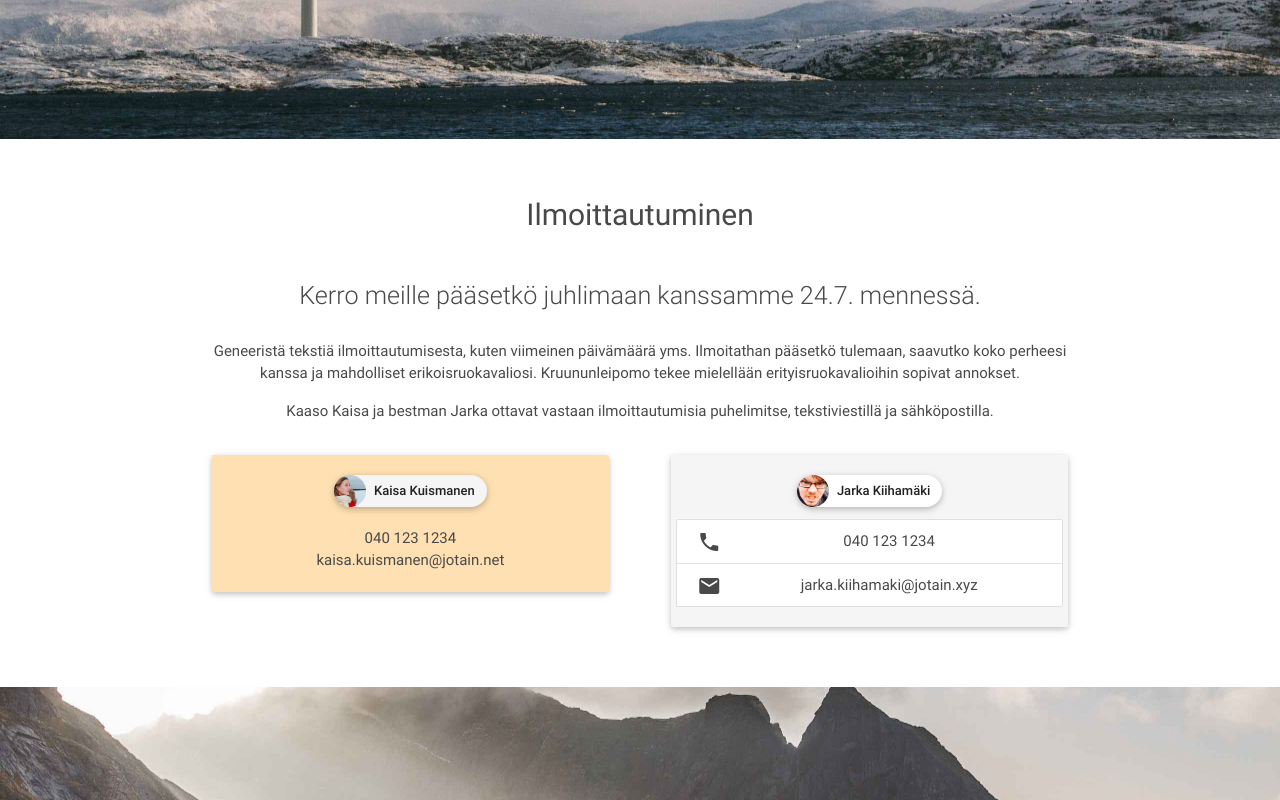
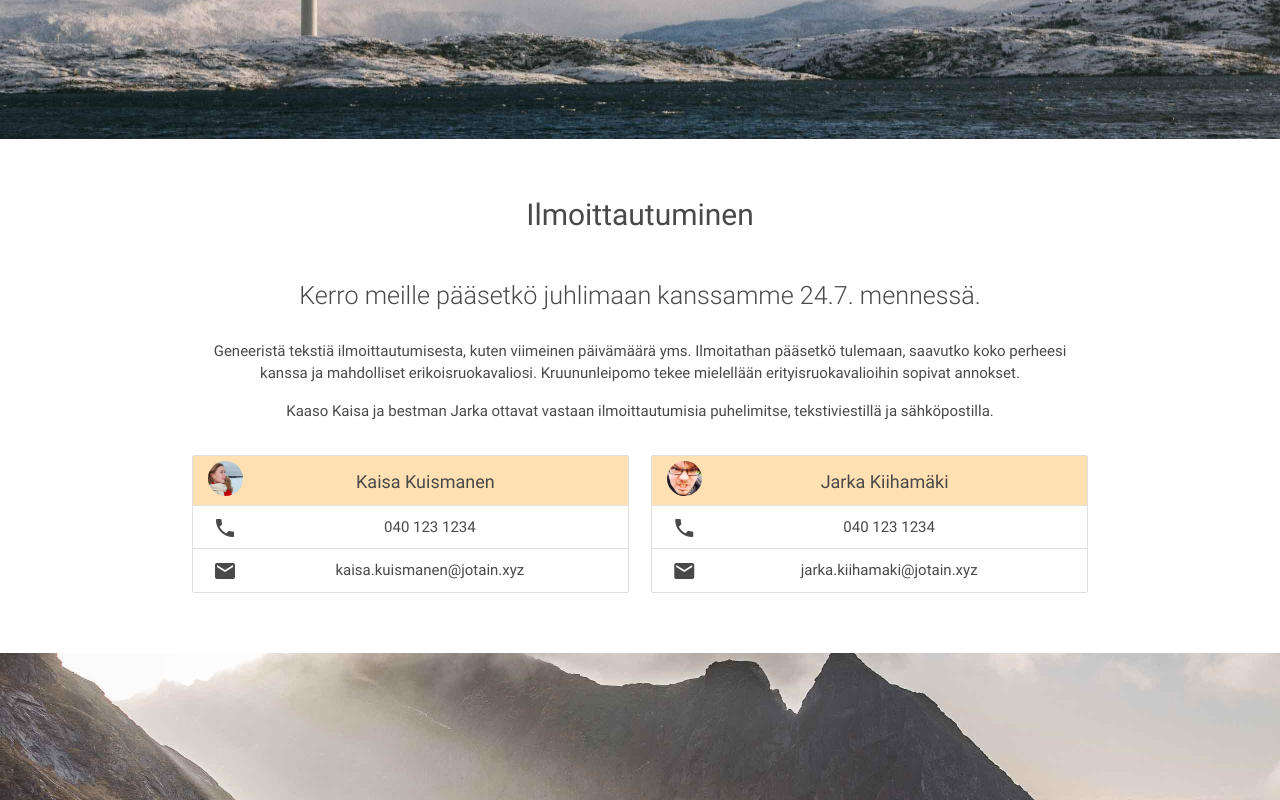
Before and after one commit to Misacorp/jasmiina-misa, a plain HTML site: page index.html in a window 1280 px wide. Shown: the part 2000-2800 px from the top of the page. Drawn offline with Linux system fonts and the light colour scheme.

Commit message:
Ilmoittautuminen contact list updated

```diff
--- a/css/style.css
+++ b/css/style.css
@@ -307,3 +307,17 @@ h1, h2, h3, h4, h5 {
   margin-left: 20px;
   margin-right: 20px;
 }
+
+.contact-list-header {
+  height: 50px;
+  line-height: 2.1rem !important;
+  font-size: 1.2rem;
+}
+
+.contact-list-image {
+  width: 100%;
+  max-width: 35px;
+  height: auto;
+  margin-left: -5px;
+  margin-top: -5px;
+}
--- a/index.html
+++ b/index.html
@@ -384,7 +384,7 @@ TODO:
     </div> -->
 
     <div class="row centered" style="padding-top: 10px;">
-      <div class="col s12 m6">
+      <!-- <div class="col s12 m6">
         <div class="card orange lighten-4 contact-card">
           <div class="chip z-depth-1 grey lighten-4 grey-text text-darken-4">
             <img src="img/kaisa.jpg" alt="Ota yhteyttä">
@@ -395,28 +395,28 @@ TODO:
             kaisa.kuismanen@jotain.net</p>
           </div>
         </div>
+      </div> -->
+
+      <div class="col s12 m6">
+        <ul class="collection">
+          <li class="collection-item orange lighten-4 z-depth-3 contact-list-header">
+            <img src="img/kaisa.jpg" class="circle left semibold contact-list-image">Kaisa Kuismanen</li>
+          <li class="collection-item">
+            <i class="material-icons left">phone</i>040 123 1234</li>
+          <li class="collection-item">
+            <i class="material-icons left hide-on-small-only">email</i>kaisa.kuismanen@jotain.xyz</li>
+        </ul>
       </div>
 
       <div class="col s12 m6">
-        <div class="card grey lighten-4 contact-card">
-          <div class="chip z-depth-1 white grey-text text-darken-4">
-            <img src="img/jarka.jpg" alt="Ota yhteyttä">
-            Jarka Kiihamäki
-          </div>
-
           <ul class="collection">
-                      <li class="collection-item">
-                        <i class="material-icons left">phone</i>040 123 1234</li>
-                      <li class="collection-item">
-                        <i class="material-icons left hide-on-small-only">email</i>jarka.kiihamaki@jotain.xyz</li>
+            <li class="collection-item orange lighten-4 z-depth-3 contact-list-header">
+              <img src="img/jarka.jpg" class="circle left semibold contact-list-image">Jarka Kiihamäki</li>
+            <li class="collection-item">
+              <i class="material-icons left">phone</i>040 123 1234</li>
+            <li class="collection-item">
+              <i class="material-icons left hide-on-small-only">email</i>jarka.kiihamaki@jotain.xyz</li>
           </ul>
-
-          <!-- <div>
-            <i class="material-icons left">phone</i>040 123 1234
-          </div>
-          <div style="margin-top: 10px;">
-            <i class="material-icons left">email</i>jarka.kiihamaki@jotain.net</p>
-          </div> -->
         </div>
       </div>
     </div>
```
